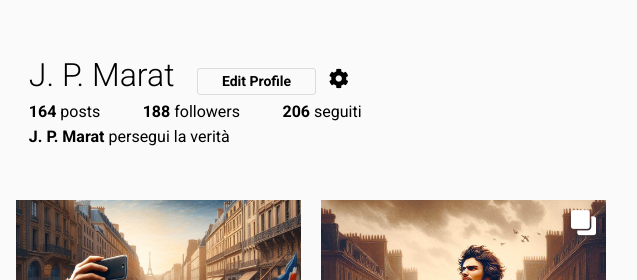
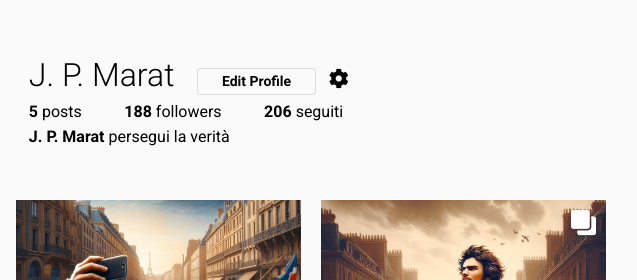
Before and after one commit to serangelicloud/serangelicloud.github.io, a plain HTML site: page index.html in a window 1280 px wide. Shown: the top 280 px of the page, 482-1119 px from the left. Drawn offline with Linux system fonts and the light colour scheme.

Commit message:
Update index.html

```diff
--- a/index.html
+++ b/index.html
@@ -170,7 +170,7 @@
                 <div class="profile-stats">
 
                     <ul>
-                        <li><span class="profile-stat-count">164</span> posts</li>
+                        <li><span class="profile-stat-count">5</span> posts</li>
                         <li><span class="profile-stat-count">188</span> followers</li>
                         <li><span class="profile-stat-count">206</span> seguiti</li>
                     </ul>
```
